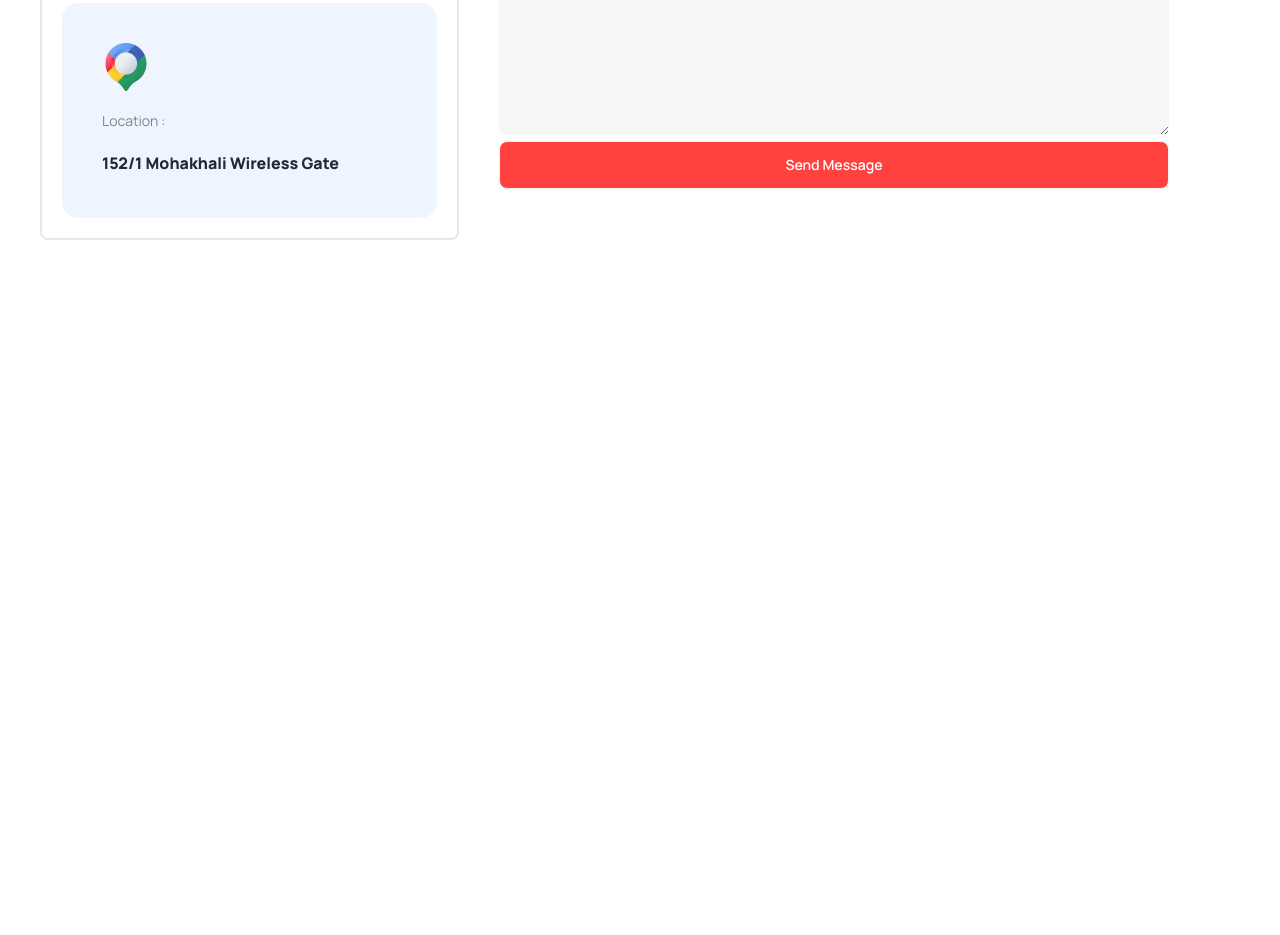
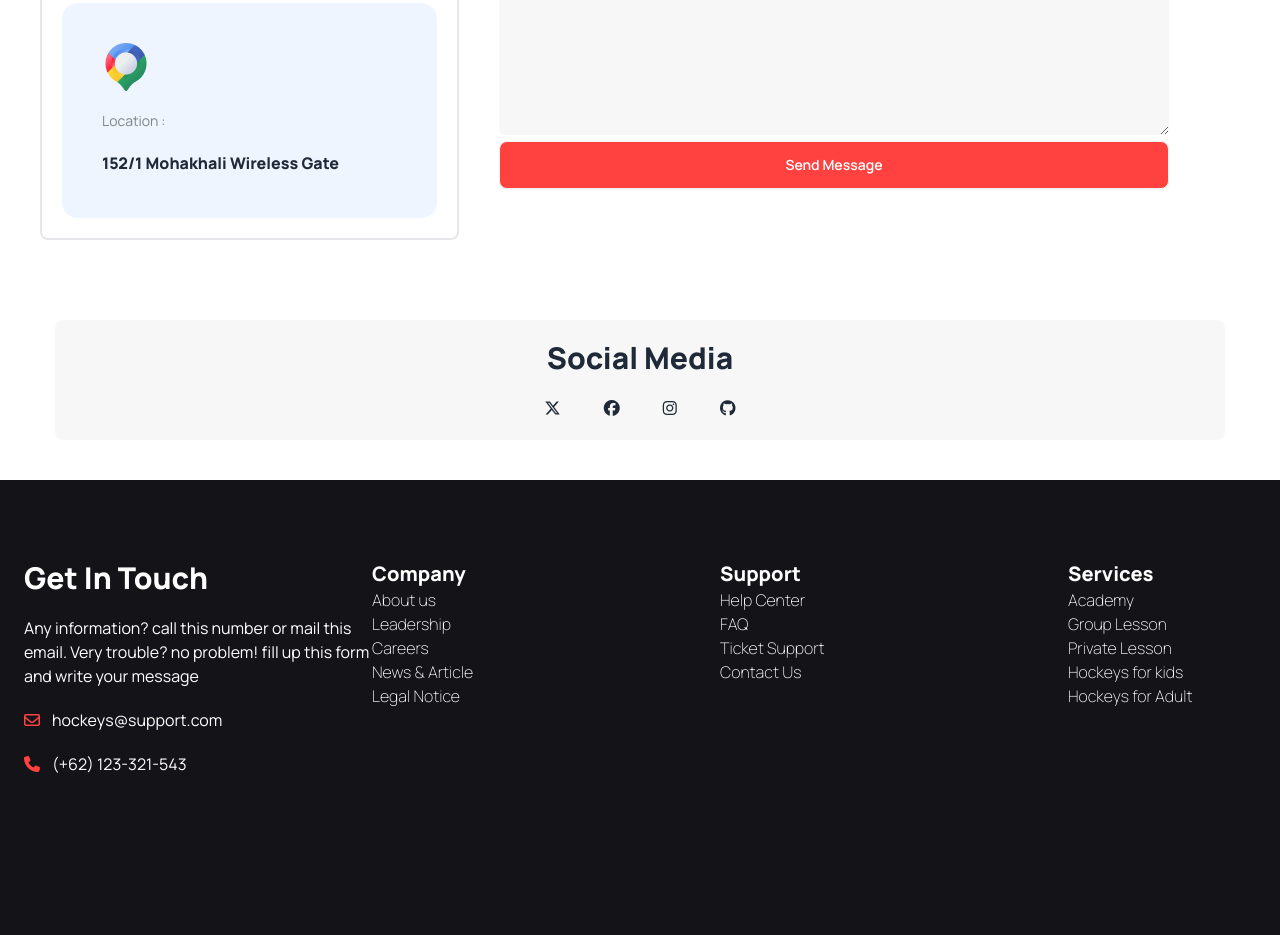
Before and after one commit to Rafiu-14/Assignment-3, a plain HTML site: page index.html in a window 1280 px wide. Shown: the part 4822-5757 px from the top of the page. Before the commit the page ends 5102 px from the top, so only its background shows below. Drawn offline with nearby package versions, Linux system fonts and the light colour scheme.

Commit message:
99% work complete

```diff
--- a/index.html
+++ b/index.html
@@ -488,8 +488,62 @@
               </div>
             </div>
           </div>
+          <div class="bg-[#13131808] w-[1170px] mx-auto mt-20 rounded-lg space-y-5 p-5">
+            <h2 class="text-3xl font-extrabold text-center">Social Media</h2>
+            <div class="text-center space-x-10">
+              <i class="fa-brands fa-x-twitter"></i>
+              <i class="fa-brands fa-facebook"></i>
+              <i class="fa-brands fa-instagram"></i>
+              <i class="fa-brands fa-github"></i>
+            </div>
+          </div>
         </div>
       </section>
     </body>
+    <footer class="bg-[#131318] h-[455px]">
+      <div class="grid grid-cols-4 gap-40 p-6 pt-20">
+        <div class="text-white w-[350px] space-y-5">
+          <h2 class="text-3xl font-extrabold">Get In Touch</h2>
+          <p>Any information? call this number or mail this email. Very trouble? no problem! fill up this form and write your message</p>
+          <div class="flex items-center gap-3">
+            <i class="fa-regular fa-envelope text-[#FF4240]"></i>
+            <h3>hockeys@support.com</h3> <br>
+          </div>
+          <div class="flex items-center gap-3">
+            <i class="fa-solid fa-phone text-[#FF4240]"></i>
+            <h3>(+62) 123-321-543</h3>
+          </div>
+        </div>
+        <div class="text-white">
+          <h2 class="text-xl font-extrabold">Company</h2>
+          <div class="list-none">
+            <li class="font-extralight">About us</li>
+            <li class="font-extralight">Leadership</li>
+            <li class="font-extralight">Careers</li>
+            <li class="font-extralight">News & Article</li>
+            <li class="font-extralight">Legal Notice</li>
+          </div>
+        </div>
+        <div class="text-white">
+          <h2 class="text-xl font-extrabold">Support</h2>
+          <div class="list-none">
+            <li class="font-extralight">Help Center</li>
+            <li class="font-extralight">FAQ</li>
+            <li class="font-extralight">Ticket Support</li>
+            <li class="font-extralight">Contact Us</li>
+          </div>
+        </div>
+        <div class="text-white">
+          <h2 class="text-xl font-extrabold">Services</h2>
+          <div class="list-none">
+            <li class="font-extralight">Academy</li>
+            <li class="font-extralight">Group Lesson</li>
+            <li class="font-extralight">Private Lesson</li>
+            <li class="font-extralight">Hockeys for kids</li>
+            <li class="font-extralight">Hockeys for Adult</li>
+          </div>
+        </div>
+      </div>
+    </footer>
 </body>
 </html>
```
